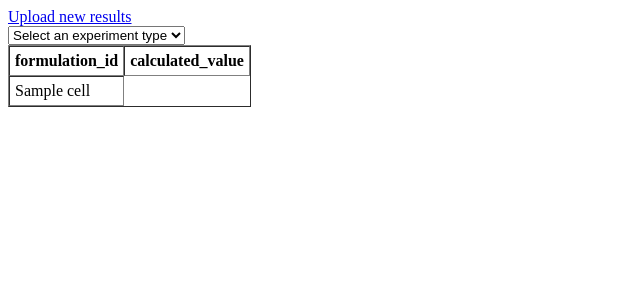
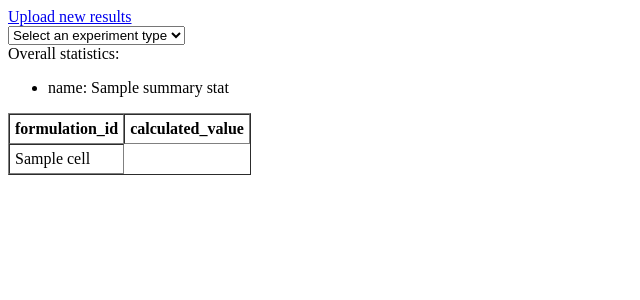
Before and after one commit to gavi-dorf/mana-bio-take-home, a Flask app: template templates/index.html in a window 1280 px wide. Shown: the top 300 px of the page, without its empty margins (0-640 px from the left). Run offline with Flask 3, Linux system fonts and the light colour scheme; the template is opened without the code that fills it: most values are stand-ins (such as "Sample title", 1, 10 or a date in 2020).

Commit message:
added overall statistics view

```diff
--- a/__main__.py
+++ b/__main__.py
@@ -5,6 +5,7 @@ import results_parsers
 import uuid
 from datetime import datetime
 import database_helpers
+import polars as pl
 
 template_dir = os.path.abspath('templates')
 app = Flask(__name__, template_folder=template_dir)
@@ -37,11 +38,26 @@ def index():
     # Always close the database connection
     cursor.connection.close()
 
+    df = pl.DataFrame(filtered_results, orient="row", schema=["formulation_id", "calculated_value"])
+
+    calculated_value = df.select(pl.col("calculated_value"))
+    mean = calculated_value.mean().item()
+    median = calculated_value.median().item()
+    standard_deviation = calculated_value.std().item()
+
+
+    print(mean, median, standard_deviation)
+
     return render_template(
         "index.html",
         experiment_types=experiment_types,
         experiment_type=experiment_type,
         results=filtered_results,
+        summary_stats={
+            "mean": mean,
+            "median": median,
+            "standard_deviation": standard_deviation
+        }
     )
 
 
--- a/templates/index.html
+++ b/templates/index.html
@@ -12,6 +12,14 @@
             {% endfor %}
         </select>
     </form>
+    {% if results and summary_stats %}
+        Overall statistics:
+        <ul>
+        {% for stat in summary_stats.keys() %}
+            <li> {{ stat }}: {{ summary_stats[stat] }}</li>
+        {% endfor %}
+        </ul>
+    {% endif %}
     {{ results_table(results) }}
 </body>
 </html>
```
